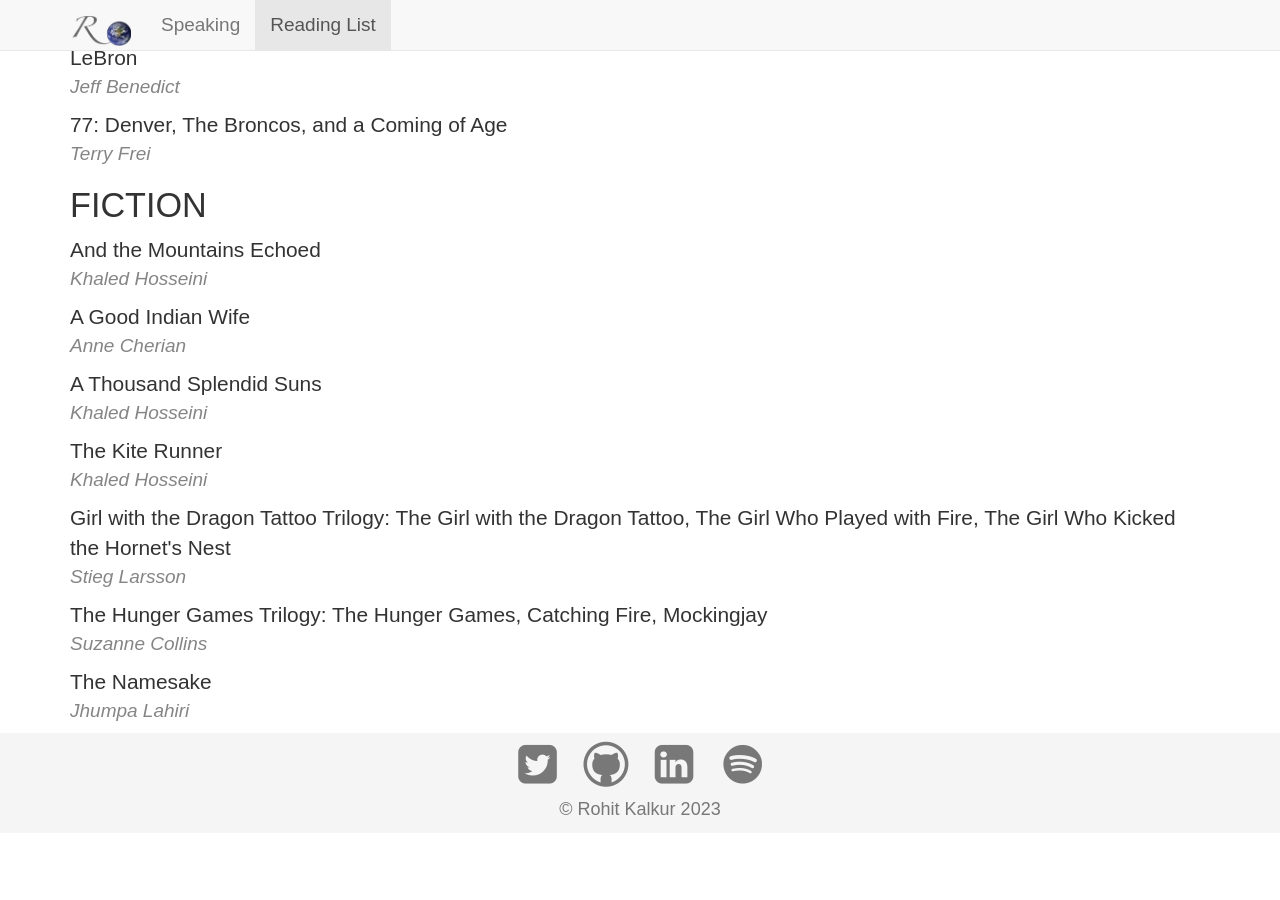
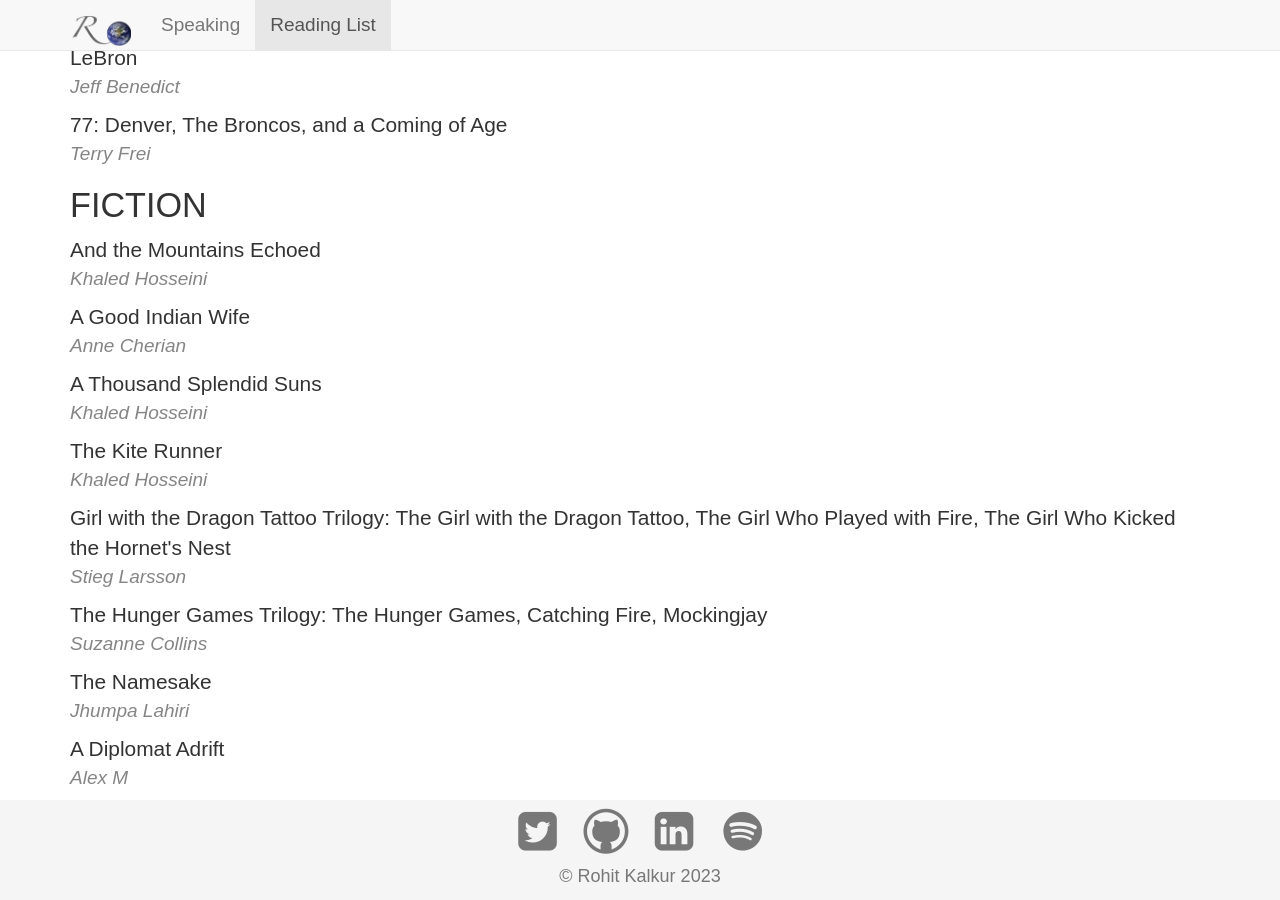
Before and after one commit to rovolution/rovolution.github.io, a Jekyll site: the page built from reading-list/index.html, in a window 1280 px wide and 900 px high, scrolled down 6589 px. Built offline with Jekyll 4.4.1, drawn with Linux system fonts in a browser that asks for light colours; nearby versions of some CDN libraries; before the commit the page ends 7422 px from its top, so only the background shows below that.

Commit message:
Update index.html

```diff
--- a/reading-list/index.html
+++ b/reading-list/index.html
@@ -432,5 +432,9 @@ title: "Reading List"
 			<div class='book-list-title'>The Namesake</div>
 			<div class='book-list-author'>Jhumpa Lahiri</div>
 		</li>
+		<li class='book-list-entry'>
+			<div class='book-list-title'>A Diplomat Adrift</div>
+			<div class='book-list-author'>Alex M</div>
+		</li>
 	</ul>
 </div>
```
